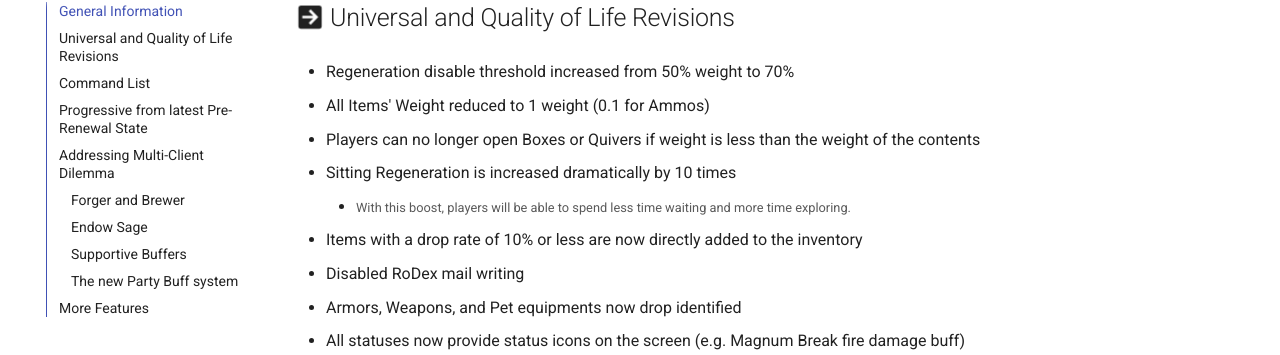
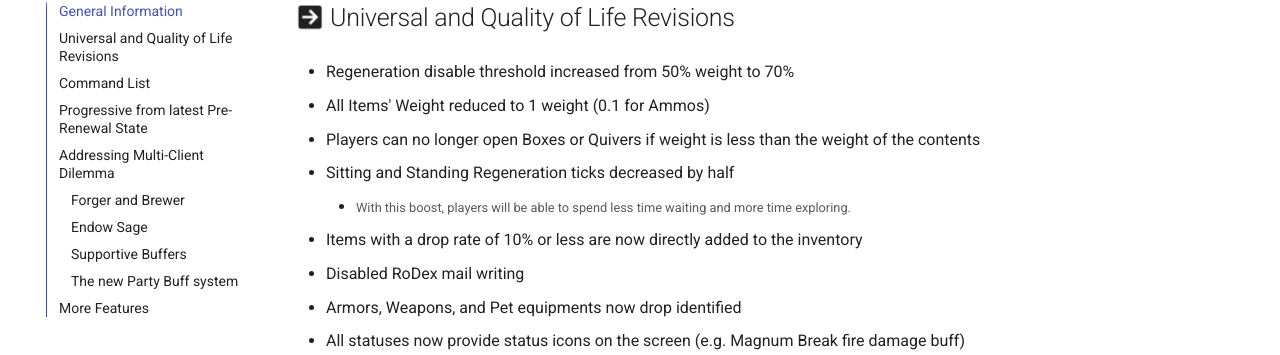
Before and after one commit to jasonch35/ragreforged-docs, an MkDocs documentation site: the page built from docs/gameplay-changes.md, in a window 1280 px wide and 900 px high, scrolled down 809 px. Shown: the part 97-452 px from the top of the window. Built offline with MkDocs 1.6.1 and Material for MkDocs 9.7.7, drawn with Linux system fonts in a browser that asks for light colours.

```diff
--- a/docs/gameplay-changes.md
+++ b/docs/gameplay-changes.md
@@ -25,7 +25,7 @@ Experience and Drop Rates can be boosted significantly through in-game modifiers
 
 - Players can no longer open Boxes or Quivers if weight is less than the weight of the contents
 
-- Sitting Regeneration is increased dramatically by 10 times
+- Sitting and Standing Regeneration ticks decreased by half
     -   <small>With this boost, players will be able to spend less time waiting and more time exploring.</small>
 
 - Items with a drop rate of 10% or less are now directly added to the inventory
```
Also changed, not shown: docs/core-features.md (+8 -3 lines), docs/images/rg_plagiarism.gif (added).
